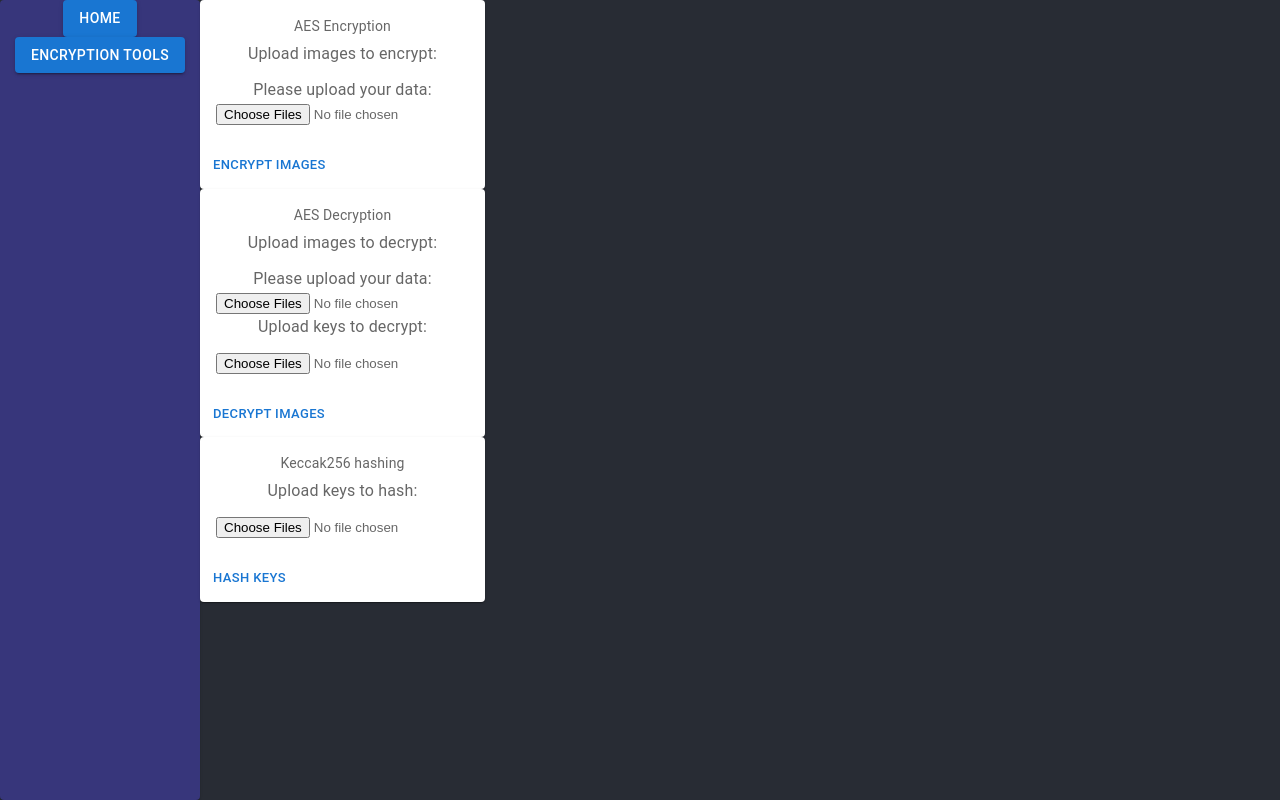
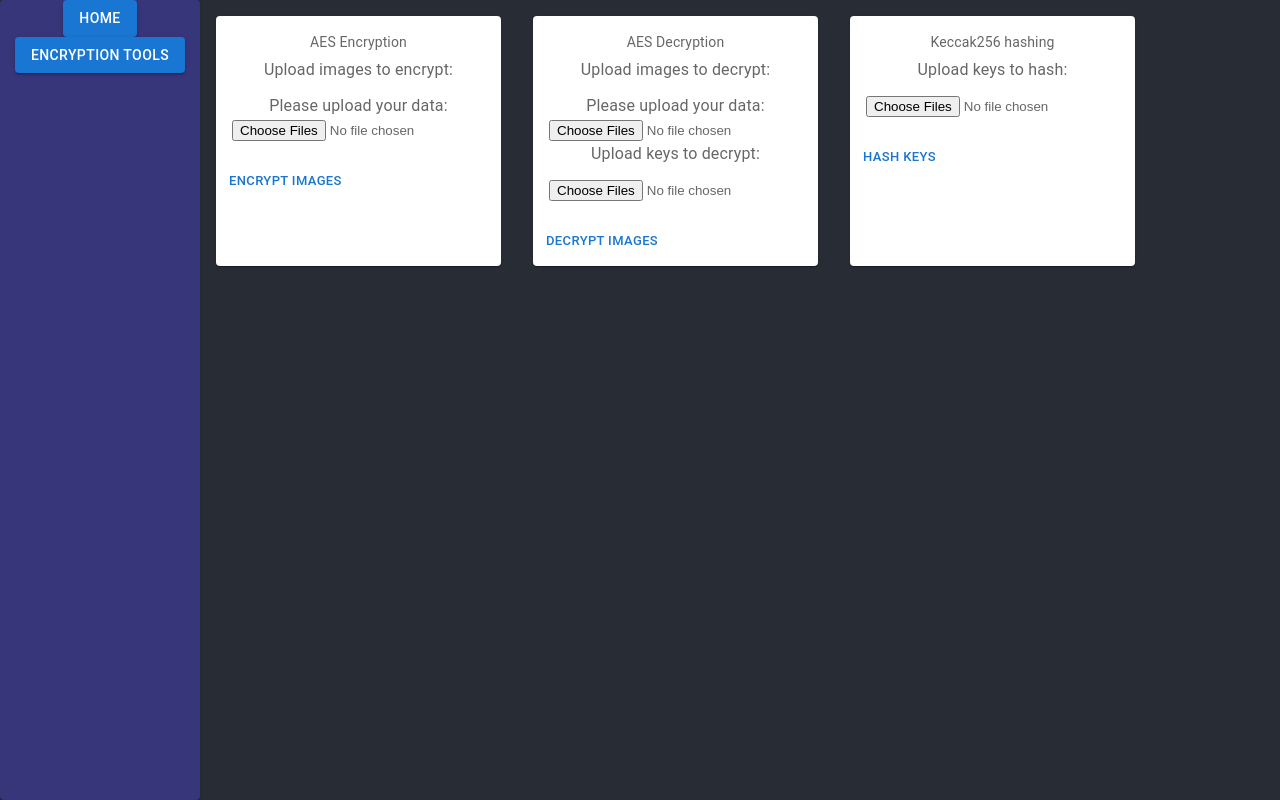
Before and after one commit to vbaraku/Dissertation, a React (Create React App) app: page /tools in a window 1280 px wide. Built offline with nearby package versions, Linux system fonts and the light colour scheme.

Commit message:
ecies try 1

```diff
--- a/package.json
+++ b/package.json
@@ -16,6 +16,7 @@
     "@testing-library/user-event": "^13.5.0",
     "aes-js": "^3.1.2",
     "chai": "^4.3.6",
+    "eciesjs": "^0.3.14",
     "ethereum-waffle": "^3.4.0",
     "ethers": "^5.5.4",
     "hardhat": "^2.9.1",
--- a/src/EncryptionTools.js
+++ b/src/EncryptionTools.js
@@ -9,9 +9,11 @@ import Typography from "@mui/material/Typography";
 import Grid from "@mui/material/Grid";
 import { ethers } from "ethers";
 
+
 import DialogContentText from "@mui/material/DialogContentText";
 
 import { BrowserRouter as Router, Switch, Route, Link } from "react-router-dom";
+
 
 function EncryptionTools() {
   var aesjs = require("aes-js");
@@ -156,8 +158,8 @@ function EncryptionTools() {
               </Link>
             </Card>
           </Grid>
-          <Grid item xs={10}>
-            <Card sx={{ minWidth: 275 }}>
+          <Grid item xs={10} sx={{display: "flex"}}>
+            <Card sx={{ minWidth: 275 ,margin: 2, height: 250}}>
               <CardContent>
                 <Typography
                   sx={{ fontSize: 14 }}
@@ -188,7 +190,7 @@ function EncryptionTools() {
               </CardActions>
             </Card>
 
-            <Card sx={{ minWidth: 275 }}>
+            <Card sx={{ minWidth: 275 , margin: 2, height: 250}}>
               <CardContent>
                 <Typography
                   sx={{ fontSize: 14 }}
@@ -228,7 +230,7 @@ function EncryptionTools() {
                 </Button>
               </CardActions>
             </Card>
-            <Card sx={{ minWidth: 275 }}>
+            <Card sx={{ minWidth: 275 ,margin: 2, height: 250}}>
               <CardContent>
                 <Typography
                   sx={{ fontSize: 14 }}
```
Also changed, not shown: 1 other file (tests, documents, lock files or other folders).
